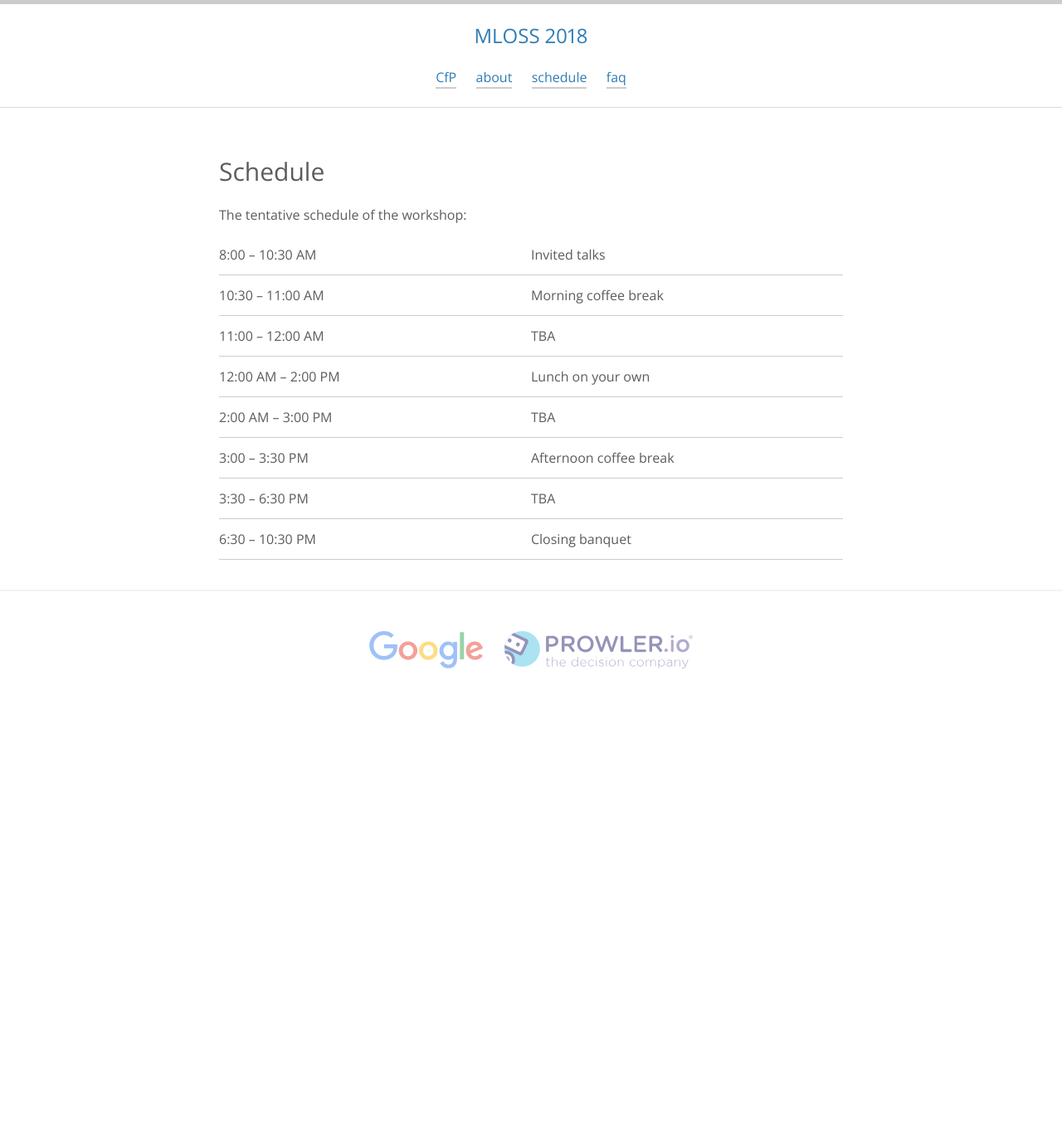
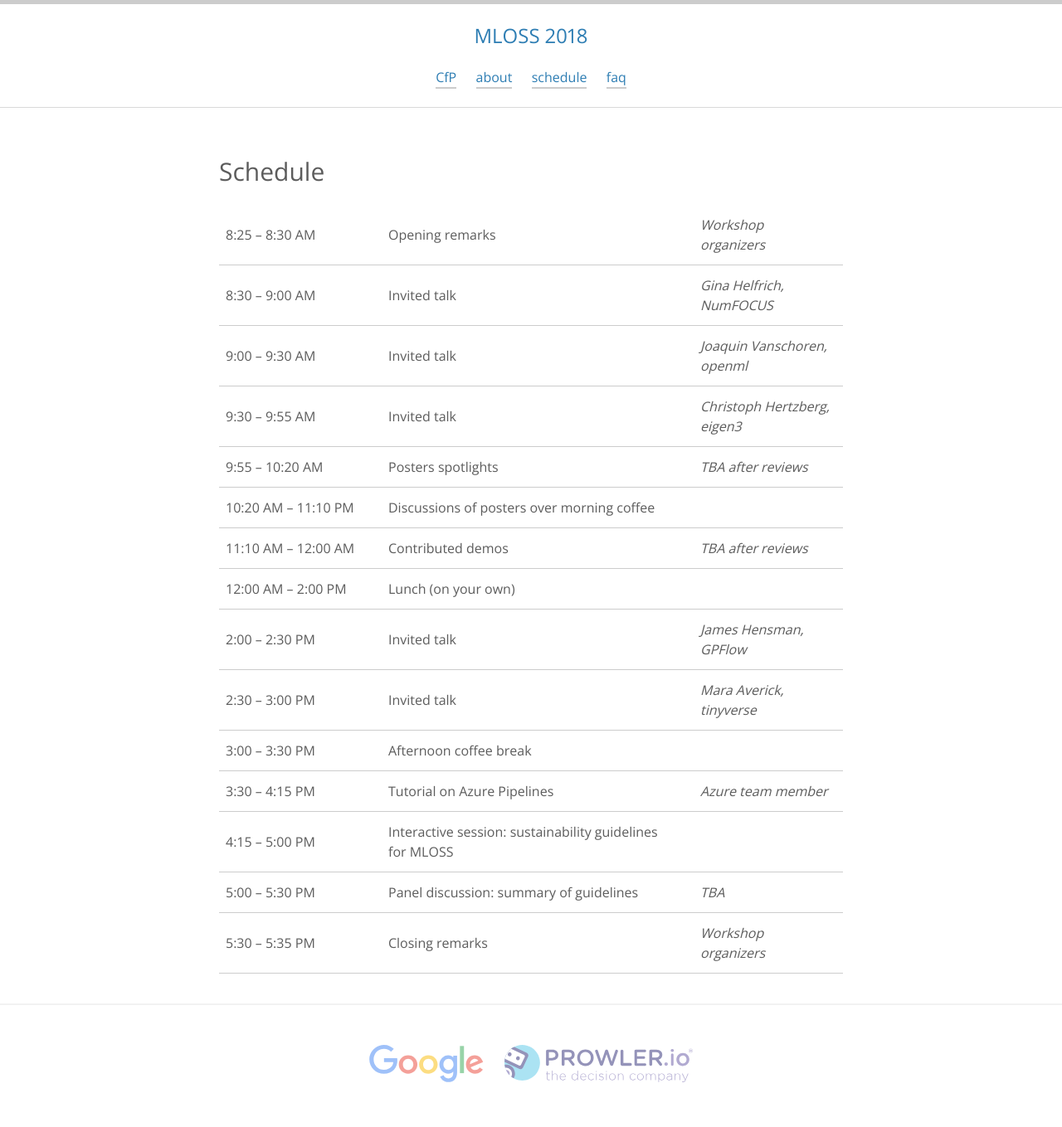
Before and after one commit to nips-2018-oss/nips-2018-oss.github.io, a Jekyll site: the page built from schedule.md, in a window 1280 px wide. Shown: the whole page at 83% size. Built offline with Jekyll 4.4.1, drawn with Linux system fonts in a browser that asks for light colours; nearby versions of some CDN libraries; before the commit the page ends 900 px from its top, so only the background shows below that.

Commit message:
Update schedule

```diff
--- a/assets/scss/_layout.scss
+++ b/assets/scss/_layout.scss
@@ -226,3 +226,27 @@ hr {
         margin-right: 10px;
     }
 }
+
+.schedule {
+    tbody {
+        tr {
+            td {
+                &:nth-child(1) {
+                    padding-left: 0.5em;
+                }
+                &:nth-child(2) {
+                    width: 50%;
+                }
+                &:nth-child(3) {
+                    font-style: italic;
+                }
+
+                padding-left: 1em;
+                padding-right: 1em;
+            }
+            &:hover {
+                background-color: lighten($light-gray-color, 15%);
+            }
+        }
+    }
+}
--- a/schedule.md
+++ b/schedule.md
@@ -4,14 +4,20 @@ title: Schedule
 permalink: /schedule/
 ---
 
-The tentative schedule of the workshop:
-
-|---------------------------|------------------------|
-| 8:00 &ndash; 10:30 AM     | Invited talks          |
-| 10:30 &ndash; 11:00 AM    | Morning coffee break   |
-| 11:00 &ndash; 12:00 AM    | TBA                    |
-| 12:00 AM &ndash; 2:00 PM  | Lunch on your own      |
-| 2:00 AM &ndash; 3:00 PM   | TBA                    |
-| 3:00 &ndash; 3:30 PM      | Afternoon coffee break |
-| 3:30 &ndash; 6:30 PM      | TBA                    |
-| 6:30 &ndash; 10:30 PM     | Closing banquet        |
+{:.schedule}
+|---------------------------|----------------------------------------------|-----------------------------|
+| 8:25 &ndash; 8:30 AM      | Opening remarks                              | Workshop organizers         |
+| 8:30 &ndash; 9:00 AM      | Invited talk                                 | Gina Helfrich, NumFOCUS     |
+| 9:00 &ndash; 9:30 AM      | Invited talk                                 | Joaquin Vanschoren, openml  |
+| 9:30 &ndash; 9:55 AM      | Invited talk                                 | Christoph Hertzberg, eigen3 |
+| 9:55 &ndash; 10:20 AM     | Posters spotlights                           | TBA after reviews           |
+| 10:20 AM &ndash; 11:10 PM | Discussions of posters over morning coffee   |                             |
+| 11:10 AM &ndash; 12:00 AM | Contributed demos                            | TBA after reviews           |
+| 12:00 AM &ndash; 2:00 PM | Lunch (on your own)                          |                             |
+| 2:00 &ndash; 2:30 PM    | Invited talk                                 | James Hensman, GPFlow       |
+| 2:30 &ndash; 3:00 PM    | Invited talk                                 | Mara Averick, tinyverse     |
+| 3:00 &ndash; 3:30 PM    | Afternoon coffee break                       |                             |
+| 3:30 &ndash; 4:15 PM    | Tutorial on Azure Pipelines                  | Azure team member           |
+| 4:15 &ndash; 5:00 PM    | Interactive session: sustainability guidelines for MLOSS |                 |
+| 5:00 &ndash; 5:30 PM    | Panel discussion: summary of guidelines      | TBA                         |
+| 5:30 &ndash; 5:35 PM    | Closing remarks                              | Workshop organizers         |
```
